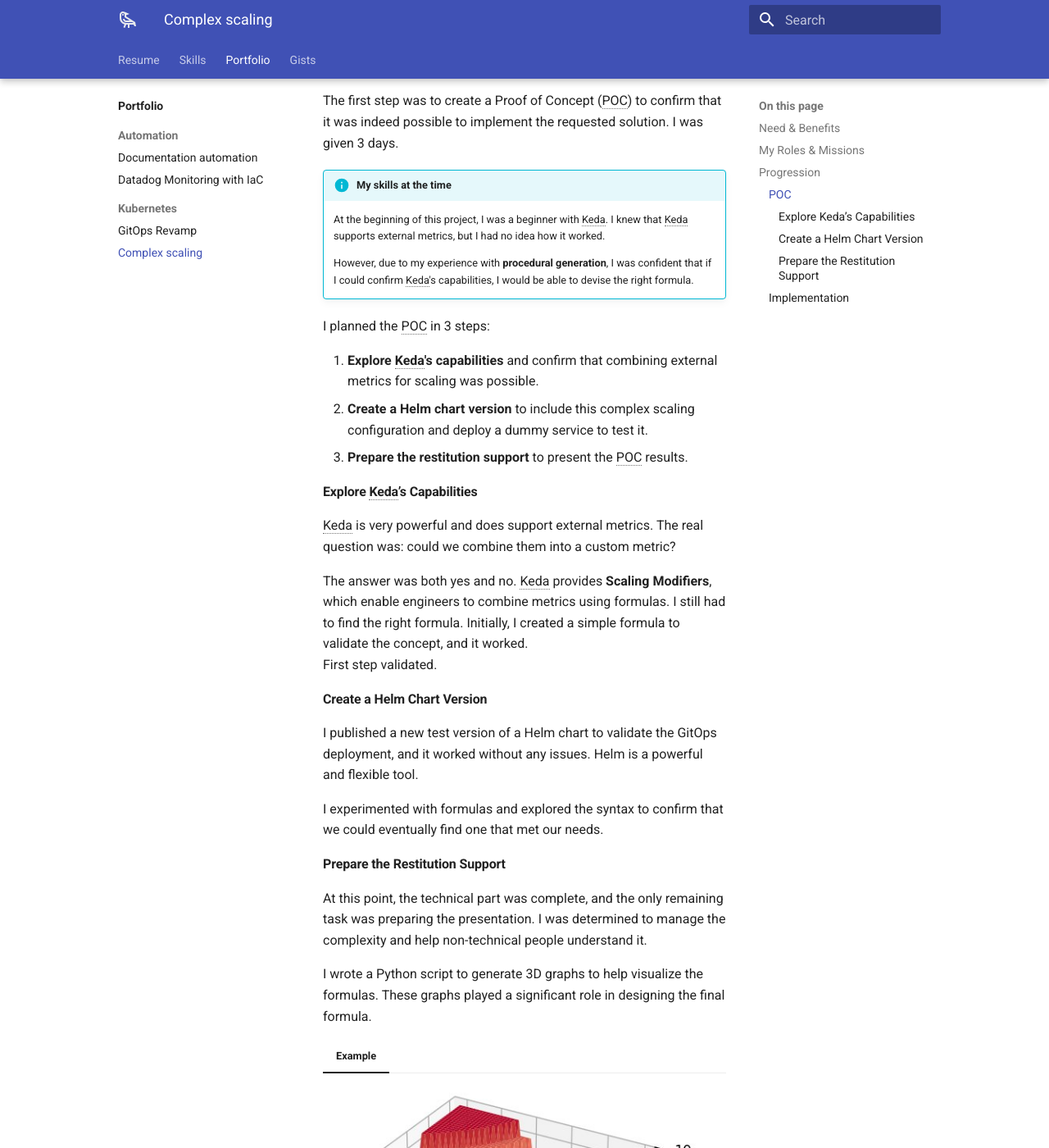
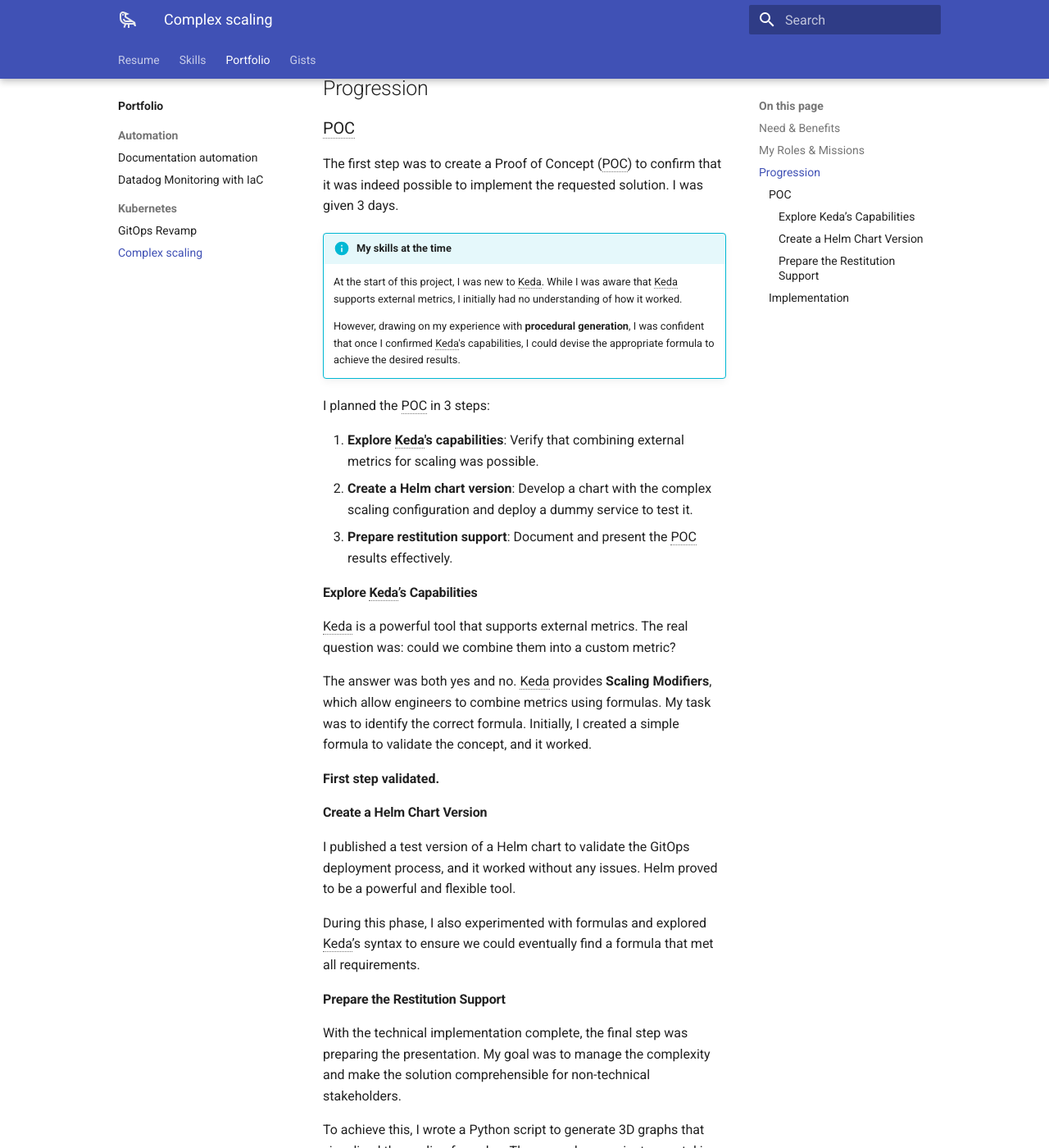
Before and after one commit to robinlioret/cv-en, an MkDocs documentation site: the page built from docs/portfolio/kubernetes/complex-scaling.md, in a window 1280 px wide and 1400 px high, scrolled down 1313 px. Shown: the whole window at 82% size. Built offline with MkDocs 1.6.1 and Material for MkDocs 9.7.7, drawn with Linux system fonts in a browser that asks for light colours; some of the changed text lies outside the part shown.

Commit message:
feat: small reworks

````diff
--- a/docs/portfolio/index.md
+++ b/docs/portfolio/index.md
@@ -12,7 +12,7 @@
 requirements. Through this selection, I aim to showcase the value I bring to a company, both technically and
 strategically.
 
-I’ve curated only my most notable projects here—those that truly reflect my skills, approach, and thought process. Many
+I’ve curated only my most notable projects of the last year here—those that truly reflect my skills, approach, and thought process. Many
 other projects have been omitted intentionally, as they may not fully represent who I am or the way I work.
 
 [//]: # (@formatter:off)
--- a/docs/portfolio/kubernetes/complex-scaling.md
+++ b/docs/portfolio/kubernetes/complex-scaling.md
@@ -18,11 +18,13 @@
 
 ## Need & Benefits
 
-Many services consume database resources, sometimes to the point where the database becomes unavailable, causing
-application outages. To optimize this, we needed an auto-scaling method that could disable or scale up and down certain
-asynchronous services based on a combination of internal and external metrics.
+Many services consume database resources, often to the extent that the database becomes overwhelmed and unavailable,
+leading to application outages. To address this, we needed an auto-scaling solution capable of dynamically scaling
+specific asynchronous services—either up, down, or completely disabling them—based on a combination of internal and
+external metrics.
 
-This type of scaling is complex and not standard.
+This type of scaling is complex and falls outside standard practices, but it provides significant benefits in optimizing
+resource usage and preventing downtime.
 
 ## My Roles & Missions
 
@@ -42,67 +44,71 @@
 [//]: # (@formatter:off)
 /// admonition | My skills at the time
     type: info
-At the beginning of this project, I was a beginner with Keda. I knew that Keda supports external metrics, but I had no idea how it worked.
+At the start of this project, I was new to Keda. While I was aware that Keda supports external metrics, I initially had
+no understanding of how it worked.
 
-However, due to my experience with **procedural generation**, I was confident that if I could confirm Keda's capabilities, I would be able to devise the right formula.
+However, drawing on my experience with **procedural generation**, I was confident that once I confirmed Keda's
+capabilities, I could devise the appropriate formula to achieve the desired results.
 ///
 [//]: # (@formatter:off)
 
 I planned the POC in 3 steps:
 
-1. **Explore Keda's capabilities** and confirm that combining external metrics for scaling was possible.
-2. **Create a Helm chart version** to include this complex scaling configuration and deploy a dummy service to test it.
-3. **Prepare the restitution support** to present the POC results.
+1. **Explore Keda's capabilities**: Verify that combining external metrics for scaling was possible.
+2. **Create a Helm chart version**: Develop a chart with the complex scaling configuration and deploy a dummy service to test it.
+3. **Prepare restitution support**: Document and present the POC results effectively.
 
 #### Explore Keda’s Capabilities
 
-Keda is very powerful and does support external metrics. The real question was: could we combine them into a custom metric?
+Keda is a powerful tool that supports external metrics. The real question was: could we combine them into a custom
+metric?
 
-The answer was both yes and no. Keda provides **Scaling Modifiers**, which enable engineers to combine metrics using formulas. I still had to find the right formula. Initially, I created a simple formula to validate the concept, and it worked.
-First step validated.
+The answer was both yes and no. Keda provides **Scaling Modifiers**, which allow engineers to combine metrics using
+formulas. My task was to identify the correct formula. Initially, I created a simple formula to validate the concept,
+and it worked.
+
+**First step validated.**
 
 #### Create a Helm Chart Version
 
-I published a new test version of a Helm chart to validate the GitOps deployment, and it worked without any issues. Helm is a powerful and flexible tool.
+I published a test version of a Helm chart to validate the GitOps deployment process, and it worked without any issues.
+Helm proved to be a powerful and flexible tool.
 
-I experimented with formulas and explored the syntax to confirm that we could eventually find one that met our needs.
+During this phase, I also experimented with formulas and explored Keda’s syntax to ensure we could eventually find a
+formula that met all requirements.
 
 #### Prepare the Restitution Support
 
-At this point, the technical part was complete, and the only remaining task was preparing the presentation. I was determined to manage the complexity and help non-technical people understand it.
+With the technical implementation complete, the final step was preparing the presentation. My goal was to manage the
+complexity and make the solution comprehensible for non-technical stakeholders.
 
-I wrote a Python script to generate 3D graphs to help visualize the formulas. These graphs played a significant role in designing the final formula.
+To achieve this, I wrote a Python script to generate 3D graphs that visualized the scaling formulas. These graphs were
+instrumental in refining the final formula and making the concept accessible.
 
-/// tab | Example
+///tab | Example
 
 ![complex-scaling-graph-1.png](../../_assets/images/complex-scaling-graph-1.png){ align=right }
 
-This graph represents the number of replicas depending on the max number of messages in a set of queues and the database CPU utilization.
+This graph illustrates the number of replicas as a function of the maximum number of messages across a set of queues and
+the database CPU utilization.
 
 ```
 max(sqs_message_count_1, sqs_message_count_2)
 * max(0, 90 - cpu_rds_writer_percent) / 100
 ```
-
-To summarize:
-
-- As the database CPU usage increases, the service scales down, regardless of the other metrics.
-- As the number of messages in a queue increases, the service **tries** to scale up.
-- The database load remains the most important factor in scaling decisions.
-
-This approach was ideal for a low-priority service.
-
 ///
-
-After the presentation, the POC was validated.
 
 ### Implementation
 
-Following the POC (1), the time came to rebuild from the ground up. I reworked the charts to include this feature and
-prepared extensive documentation to ensure that other DevOps engineers could work autonomously. At this point, the task
-became designing new formulas for other services.
+Following the successful POC (1), it was time to rebuild the solution from the ground up. I reworked the Helm charts to
+incorporate the new scaling feature and prepared extensive documentation to ensure other DevOps engineers could work
+independently.
 { .annotate }
 
 1. A POC is, by definition, a temporary draft. Temporary things should not go to production.
 
-Once the system was in place, we onboarded more services and successfully achieved smarter usage of database resources.
+With the foundation in place, the focus shifted to designing new scaling formulas tailored to other
+services, refining the approach to meet each service’s unique requirements.
+
+Once the system was fully implemented, we onboarded additional services and successfully optimized database resource
+usage, achieving smarter and more efficient scaling.
````
Also changed, not shown: docs/portfolio/automation/datadog-iac.md (+83 -89 lines), docs/portfolio/automation/documentation-automation.md (+8 -4 lines), docs/portfolio/kubernetes/gitops-revamp.md (+34 -26 lines).
